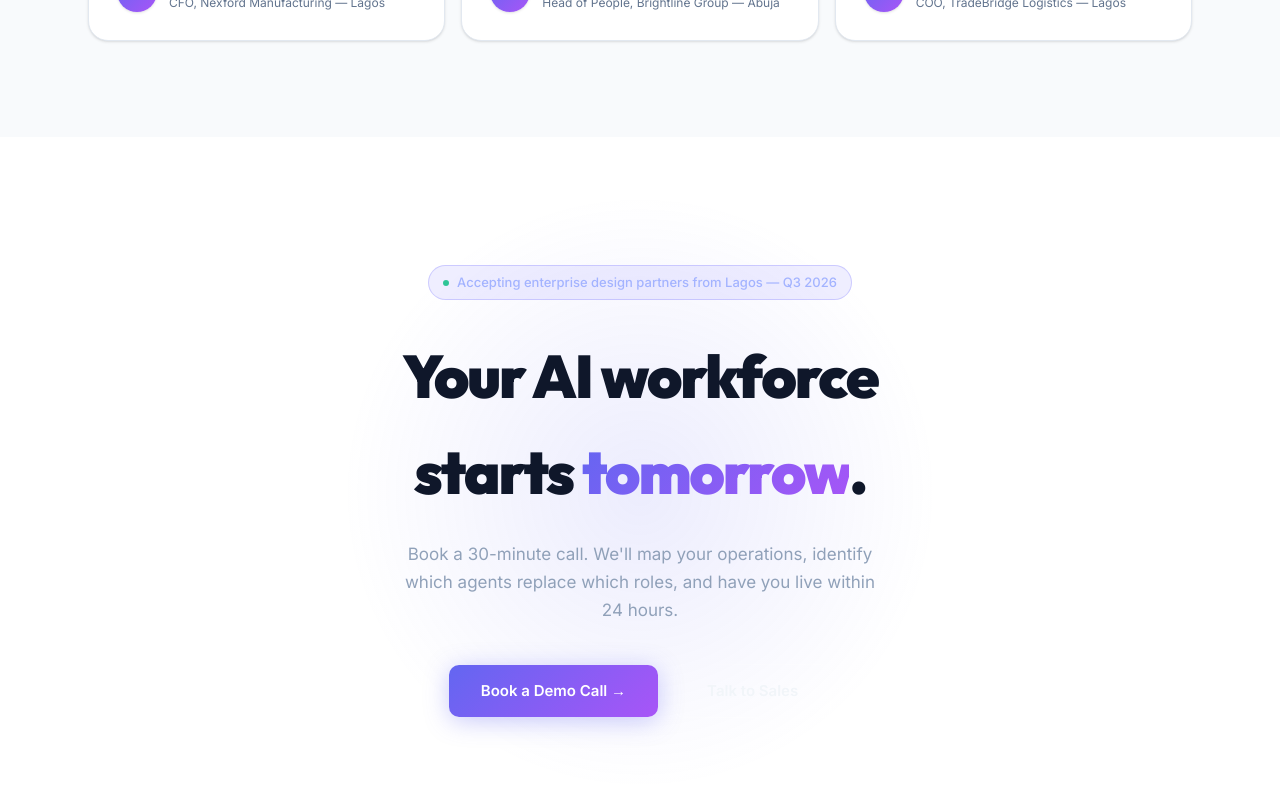
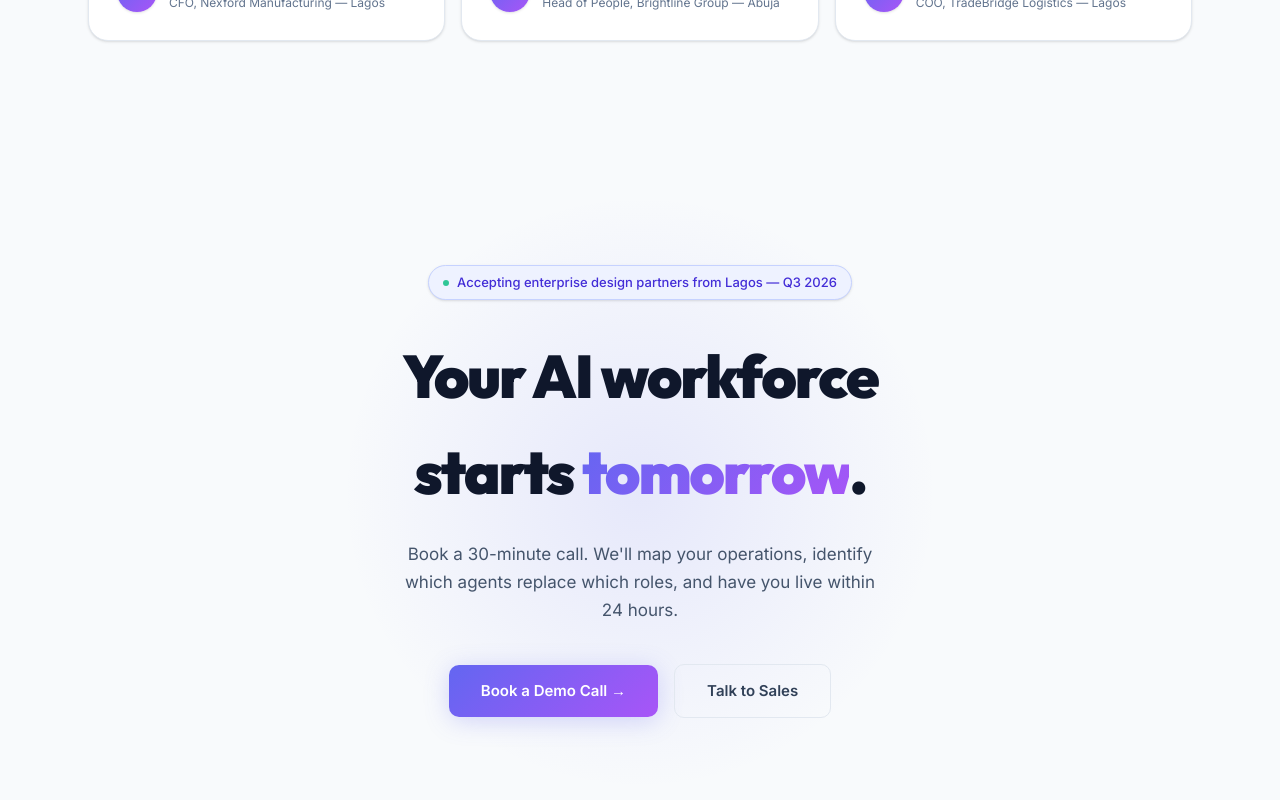
Before and after one commit to Pipe7-sudo/Agentic, a Next.js app in the folder frontend/: page / in a window 1280 px wide. Shown: the part 7060-7860 px from the top of the page. Built offline with nearby package versions, Linux system fonts and the light colour scheme.

Commit message:
refactor(cta): align buttons for mobile

```diff
--- a/frontend/src/components/landing/CtaSection.tsx
+++ b/frontend/src/components/landing/CtaSection.tsx
@@ -1,23 +1,23 @@
 export default function CtaSection() {
   return (
-    <section id="cta" className="py-32 text-center relative overflow-hidden">
+    <section id="cta" className="py-24 md:py-32 text-center relative overflow-hidden bg-slate-50 dark:bg-transparent">
       <div className="absolute top-1/2 left-1/2 -translate-x-1/2 -translate-y-1/2 w-[600px] h-[600px] bg-[radial-gradient(ellipse,rgba(99,102,241,0.12)_0%,transparent_70%)] pointer-events-none" />
       <div className="max-w-6xl mx-auto px-6 relative z-10">
-        <div className="inline-flex items-center gap-2 px-3.5 py-1.5 bg-indigo-500/10 border border-indigo-500/25 rounded-full text-[13px] font-medium text-indigo-300 mb-7">
+        <div className="inline-flex items-center gap-2 px-3.5 py-1.5 bg-indigo-50 dark:bg-indigo-500/10 border border-indigo-200 dark:border-indigo-500/25 rounded-full text-[12px] md:text-[13px] font-medium text-indigo-700 dark:text-indigo-300 mb-7 shadow-sm dark:shadow-none">
           <span className="w-1.5 h-1.5 rounded-full bg-emerald-500 animate-pulse-green shrink-0" />
           Accepting enterprise design partners from Lagos — Q3 2026
         </div>
-        <h2 className="font-['Outfit'] text-[clamp(32px,5vw,60px)] font-black tracking-[-2px] mb-5">
+        <h2 className="font-['Outfit'] text-[clamp(32px,5vw,60px)] font-black tracking-[-2px] mb-5 text-slate-900 dark:text-white">
           Your AI workforce<br />starts <span className="gradient-text">tomorrow</span>.
         </h2>
-        <p className="text-[17px] text-slate-400 max-w-[480px] mx-auto leading-[1.65] mb-10">
+        <p className="text-[16px] md:text-[17px] text-slate-600 dark:text-slate-400 max-w-[480px] mx-auto leading-[1.65] mb-10">
           Book a 30-minute call. We&apos;ll map your operations, identify which agents replace which roles, and have you live within 24 hours.
         </p>
-        <div className="flex items-center justify-center gap-4 flex-wrap">
-          <a href="mailto:hello@workforceai.africa" id="cta-primary-btn" className="px-8 py-3.5 rounded-[10px] text-[15px] font-semibold text-white gradient-bg shadow-[0_4px_24px_rgba(99,102,241,0.35)] hover:-translate-y-px hover:shadow-[0_6px_32px_rgba(99,102,241,0.5)] transition-all no-underline">
+        <div className="flex flex-col sm:flex-row items-center justify-center gap-4 flex-wrap">
+          <a href="mailto:hello@workforceai.africa" id="cta-primary-btn" className="w-full sm:w-auto px-8 py-3.5 rounded-[10px] text-[15px] font-semibold text-white gradient-bg shadow-[0_4px_24px_rgba(99,102,241,0.25)] dark:shadow-[0_4px_24px_rgba(99,102,241,0.35)] hover:-translate-y-px hover:shadow-[0_6px_32px_rgba(99,102,241,0.4)] dark:hover:shadow-[0_6px_32px_rgba(99,102,241,0.5)] transition-all no-underline">
             Book a Demo Call →
           </a>
-          <a href="mailto:hello@workforceai.africa" id="cta-secondary-btn" className="px-8 py-3.5 rounded-[10px] text-[15px] font-semibold text-slate-100 border border-white/[0.12] hover:bg-white/[0.05] hover:border-white/20 transition-all no-underline">
+          <a href="mailto:hello@workforceai.africa" id="cta-secondary-btn" className="w-full sm:w-auto px-8 py-3.5 rounded-[10px] text-[15px] font-semibold text-slate-700 dark:text-slate-100 border border-slate-200 dark:border-white/[0.12] hover:bg-slate-100 dark:hover:bg-white/[0.05] hover:border-slate-300 dark:hover:border-white/20 transition-all no-underline">
             Talk to Sales
           </a>
         </div>
```
